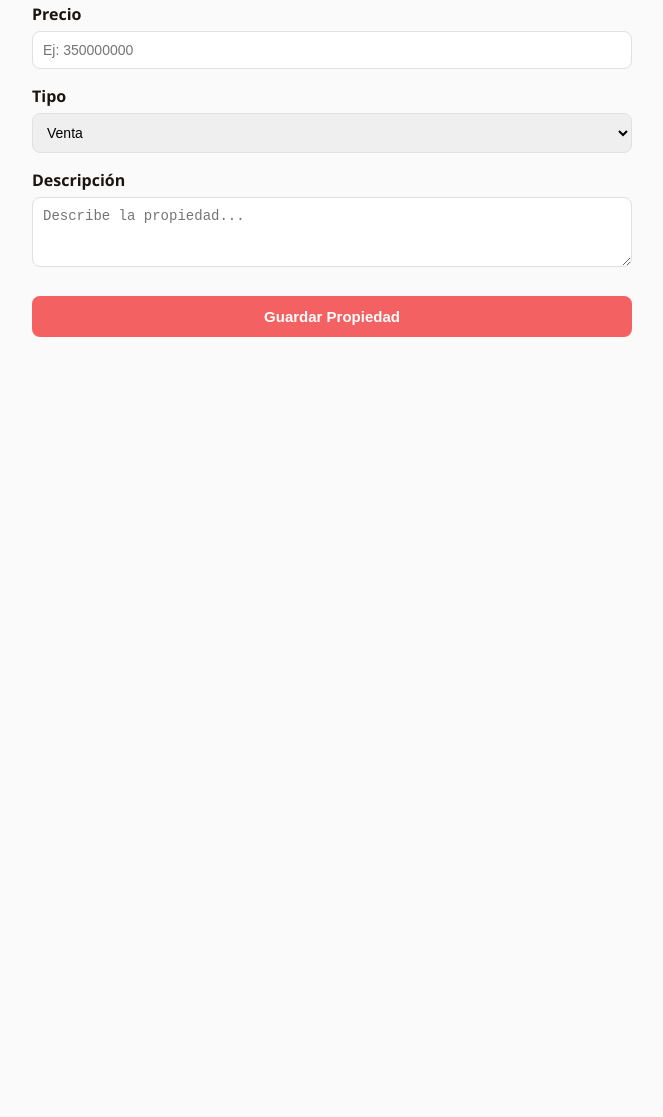
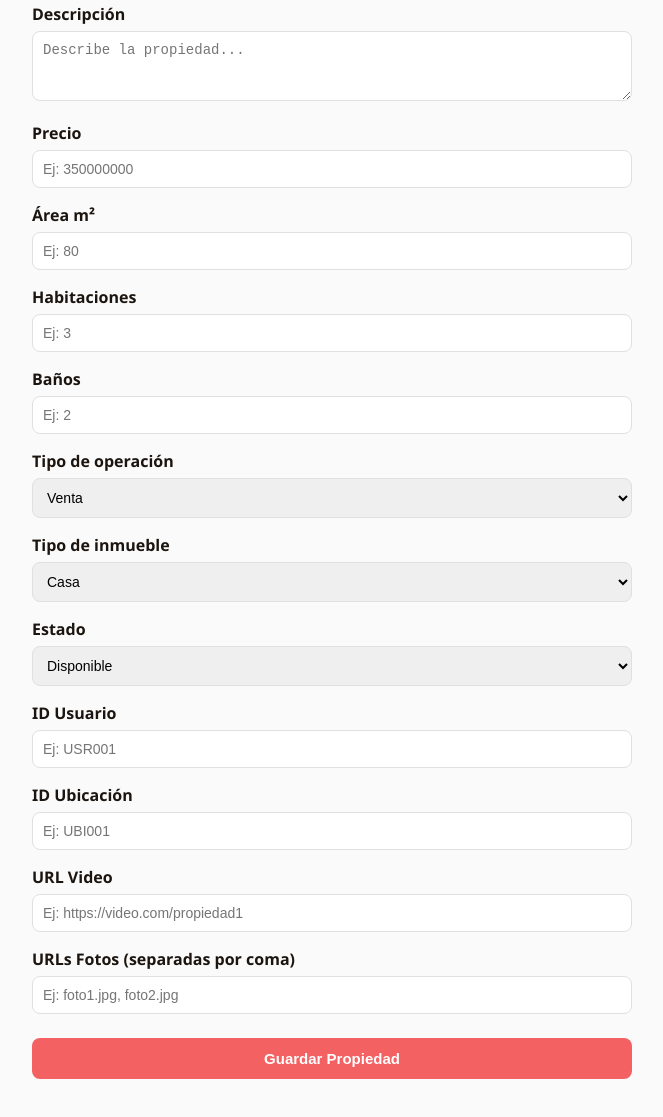
Before and after one commit to Juanse01355/houseloop-backend, a website: page index.html in a window 1280 px wide. Shown: the part 339-1456 px from the top of the page, without its empty margins (308-971 px from the left). Before the commit the page ends 800 px from the top, so only its background shows below. Drawn offline with Linux system fonts and the light colour scheme.

Commit message:
feat: CRUD Create — guarda propiedad en MySQL

```diff
--- a/index.html
+++ b/index.html
@@ -15,14 +15,8 @@
     }
     h1 { color: #F36162; }
     h2 { color: #1C150F; margin-top: 40px; }
-    .form-group {
-      margin-bottom: 16px;
-    }
-    label {
-      display: block;
-      font-weight: 600;
-      margin-bottom: 6px;
-    }
+    .form-group { margin-bottom: 16px; }
+    label { display: block; font-weight: 600; margin-bottom: 6px; }
     input, select, textarea {
       width: 100%;
       padding: 10px;
@@ -58,19 +52,65 @@
       <input type="text" name="titulo" placeholder="Ej: Apartamento en el centro" required>
     </div>
     <div class="form-group">
+      <label>Descripción</label>
+      <textarea name="descripcion" rows="3" placeholder="Describe la propiedad..." required></textarea>
+    </div>
+    <div class="form-group">
       <label>Precio</label>
       <input type="number" name="precio" placeholder="Ej: 350000000" required>
     </div>
     <div class="form-group">
-      <label>Tipo</label>
-      <select name="tipo">
+      <label>Área m²</label>
+      <input type="number" name="area_m2" placeholder="Ej: 80">
+    </div>
+    <div class="form-group">
+      <label>Habitaciones</label>
+      <input type="number" name="habitaciones" placeholder="Ej: 3">
+    </div>
+    <div class="form-group">
+      <label>Baños</label>
+      <input type="number" name="banos" placeholder="Ej: 2">
+    </div>
+    <div class="form-group">
+      <label>Tipo de operación</label>
+      <select name="tipo_operacion" required>
         <option value="venta">Venta</option>
         <option value="arriendo">Arriendo</option>
       </select>
     </div>
     <div class="form-group">
-      <label>Descripción</label>
-      <textarea name="descripcion" rows="3" placeholder="Describe la propiedad..."></textarea>
+      <label>Tipo de inmueble</label>
+      <select name="tipo_inmueble">
+        <option value="casa">Casa</option>
+        <option value="apartamento">Apartamento</option>
+        <option value="local">Local</option>
+        <option value="lote">Lote</option>
+        <option value="finca">Finca</option>
+      </select>
+    </div>
+    <div class="form-group">
+      <label>Estado</label>
+      <select name="estado" required>
+        <option value="disponible">Disponible</option>
+        <option value="vendido">Vendido</option>
+        <option value="arrendado">Arrendado</option>
+      </select>
+    </div>
+    <div class="form-group">
+      <label>ID Usuario</label>
+      <input type="text" name="id_usuario" placeholder="Ej: USR001" required>
+    </div>
+    <div class="form-group">
+      <label>ID Ubicación</label>
+      <input type="text" name="id_ubicacion" placeholder="Ej: UBI001" required>
+    </div>
+    <div class="form-group">
+      <label>URL Video</label>
+      <input type="text" name="video" placeholder="Ej: https://video.com/propiedad1">
+    </div>
+    <div class="form-group">
+      <label>URLs Fotos (separadas por coma)</label>
+      <input type="text" name="fotos" placeholder="Ej: foto1.jpg, foto2.jpg">
     </div>
     <button type="submit">Guardar Propiedad</button>
   </form>
--- a/index.js
+++ b/index.js
@@ -6,6 +6,7 @@
 const express = require('express');
 const app = express();
 const path = require('path');
+const propertyRoutes = require('./src/routes/property-routes');
 
 // Puerto del servidor
 const PORT = 3000;
@@ -19,6 +20,9 @@ app.get('/', (req, res) => {
   res.sendFile(path.join(__dirname, 'index.html'));
 });
 
+// Rutas de propiedades
+app.use('/propiedades', propertyRoutes);
+
 // Iniciar servidor
 app.listen(PORT, () => {
   console.log(`✅ Servidor corriendo en http://localhost:${PORT}`);
```
Also changed, not shown: src/routes/property-routes.js (added, +55 -0 lines).
